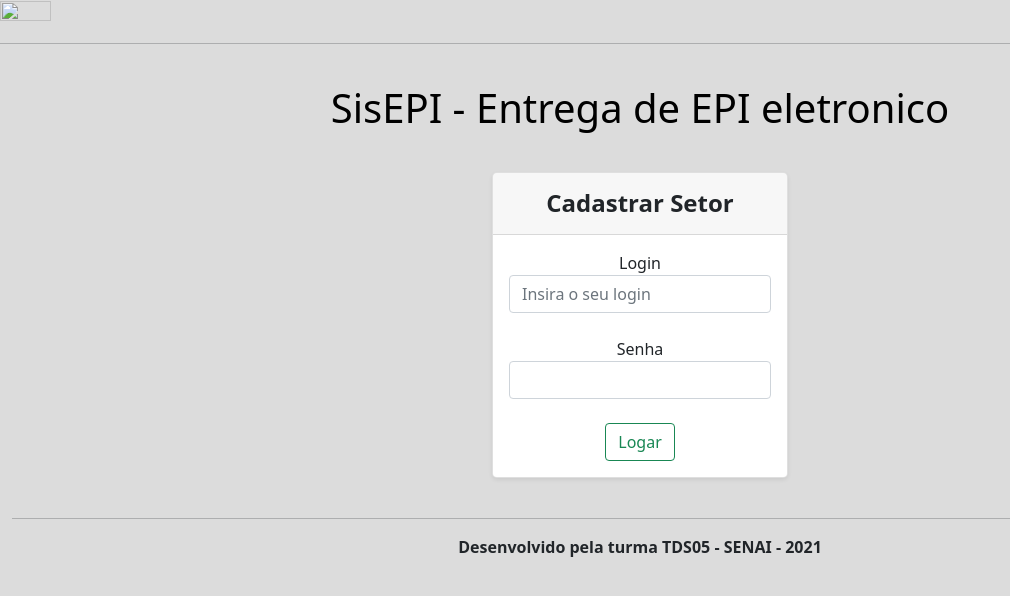
After one commit to rafaelyamashita86/sisepi, a PHP site: page / in a window 1280 px wide. The commit adds this page. Shown: the top 596 px of the page, without its empty margins (0-1010 px from the left). Run offline with PHP 8.4, Linux system fonts and the light colour scheme.

Commit message:
update 28-06-2022

```diff
--- a/cadepi.php
+++ b/cadepi.php
@@ -1,3 +1,7 @@
+<?php
+    session_start();
+
+?>
 <!DOCTYPE html>
 <html lang="pt-br">
 
--- /dev/null
+++ b/index.php
@@ -0,0 +1,62 @@
+<!DOCTYPE html>
+<html lang="pt-br">
+
+<head>
+    <meta charset="utf-8" />
+    <meta http-equiv="content-language" content="pt-br" />
+    <meta name="viewport" content="width=device-width, initial-scale=1" />
+    <title>SisEPI</title>
+    <link href="https://cdn.jsdelivr.net/npm/bootstrap@5.1.3/dist/css/bootstrap.min.css" rel="stylesheet" integrity="sha384-1BmE4kWBq78iYhFldvKuhfTAU6auU8tT94WrHftjDbrCEXSU1oBoqyl2QvZ6jIW3" crossorigin="anonymous">
+    <script src="https://cdn.jsdelivr.net/npm/bootstrap@5.1.3/dist/js/bootstrap.bundle.min.js" integrity="sha384-ka7Sk0Gln4gmtz2MlQnikT1wXgYsOg+OMhuP+IlRH9sENBO0LRn5q+8nbTov4+1p" crossorigin="anonymous"></script>
+    <style>
+        body {
+            background-color: #DCDCDC;
+        }
+    </style>
+</head>
+
+<body>
+    <img src="" width="20%" height="20%" />
+    <hr />
+    <header>
+
+    </header>
+    <div class="container-fluid">
+        <br>
+        <center>
+            <h1>
+                <p class="text-black">SisEPI - Entrega de EPI eletronico</p>
+            </h1>
+        </center>
+        <br>
+        <section>
+            <div class="row justify-content-center row-cols-1 row-cols-md-4 mb-2">
+                <div class="col">
+                    <div class="card mb-4 rounded-3 shadow-sm">
+                        <div class="card-header py-3">
+                            <h4 class="my-0 fw-normal text-center"><b>Cadastrar Setor</b></h4>
+                        </div>
+                        <div class="card-body">
+                            <form action="login.php" method="POST">
+                                <div class="form-group text-center">
+                                    <label>Login</label>
+                                    <input type="text" class="form-control" name="login" placeholder="Insira o seu login" required />
+                                    <br />
+                                    <label>Senha</label>
+                                    <input type="password" class="form-control" name="senha" required />
+                                    <br />
+                                    <button type="submit" class="btn btn-outline-success">Logar</button>
+                                </div>
+                            </form>
+                        </div>
+                    </div>
+                </div>
+
+        </section>
+        <footer>
+            <hr />
+            <center><b>Desenvolvido pela turma TDS05 - SENAI - 2021</b></center>
+        </footer>
+</body>
+
+</html>
--- /dev/null
+++ b/sair.php
@@ -0,0 +1,4 @@
+<?php
+    session_destroy();
+    header('location:index.php');
+?>
```
Also changed, not shown: dash.php (+16 -7 lines), login.php (added, +16 -0 lines), sisepi.sql (+31 -1 lines), imagem/logout.png (added).
